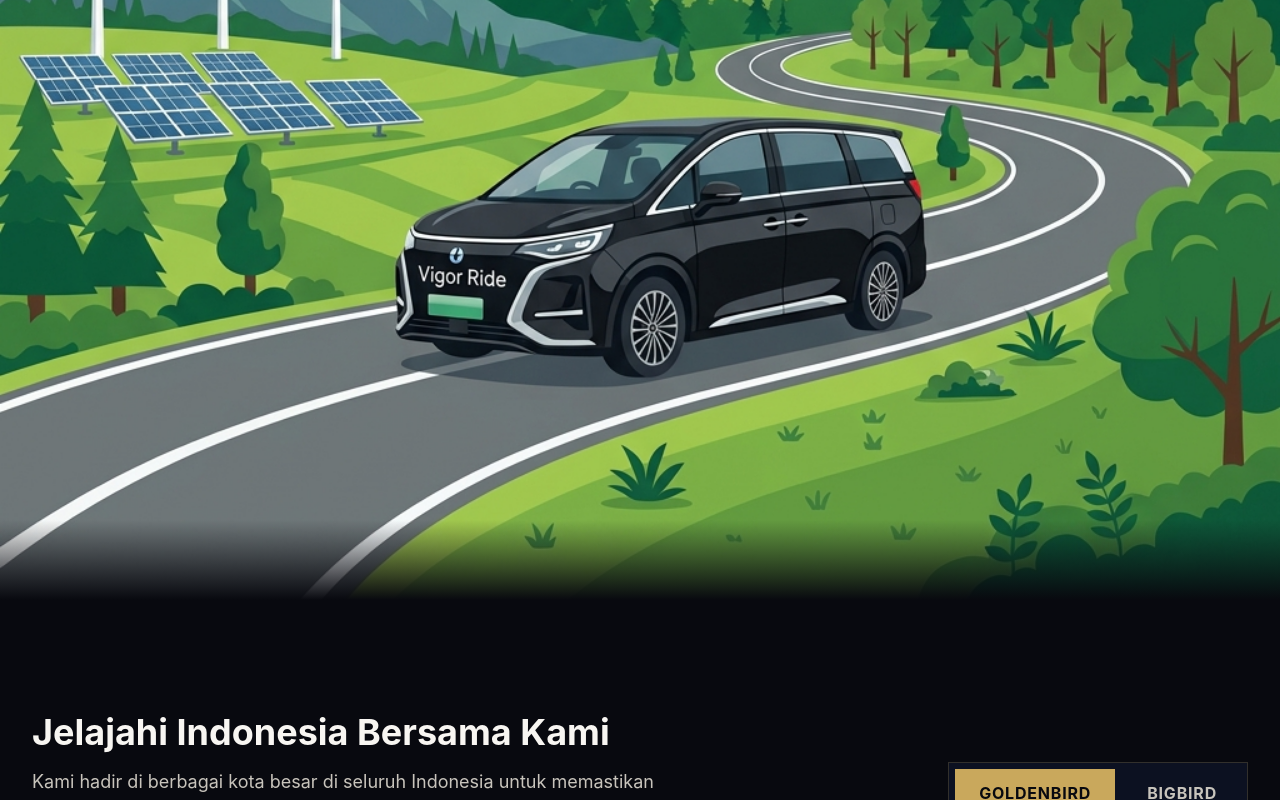
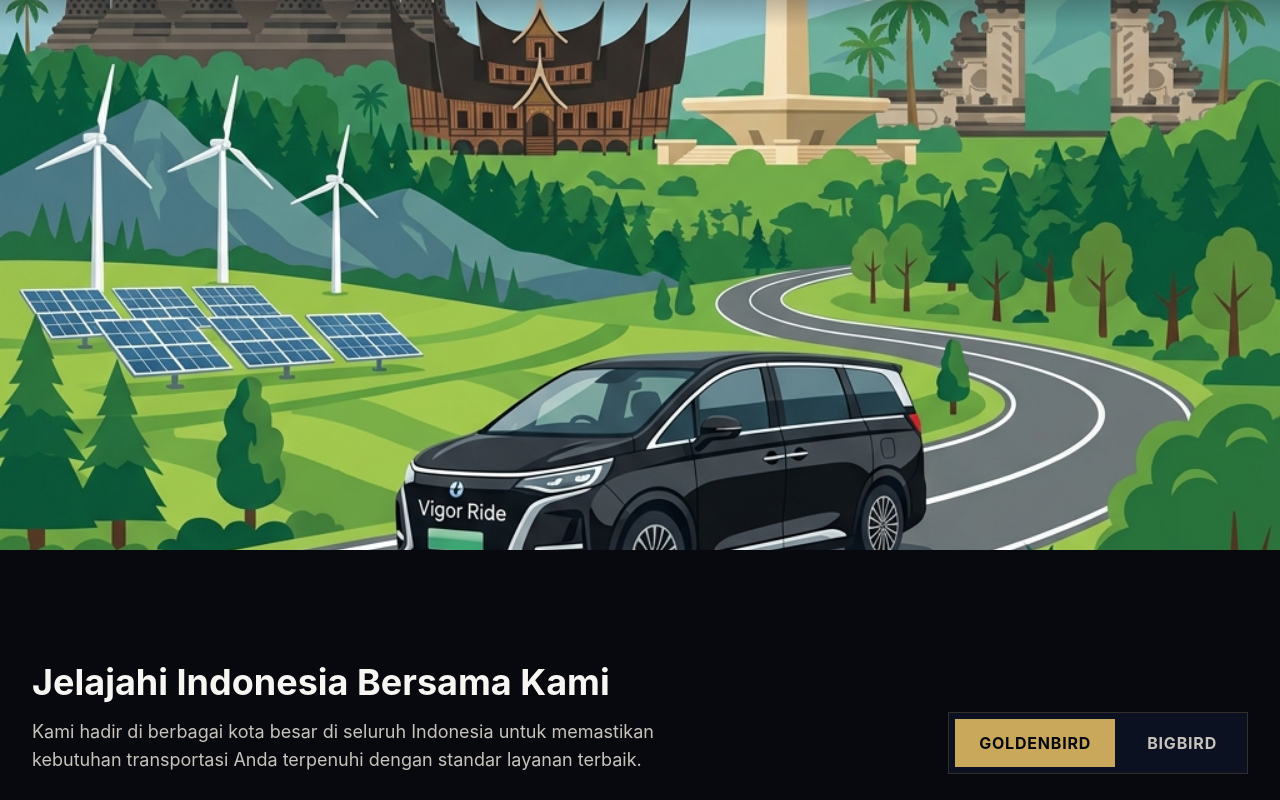
Before and after one commit to budiwrbhakti/bluebird, a React (Vite) app: page / in a window 1280 px wide. Shown: the part 3316-4116 px from the top of the page. Built offline with nearby package versions, Linux system fonts and the light colour scheme.

Commit message:
Adjust Green Future image positioning so car is not cut off

```diff
--- a/src/sections/GreenFutureSection.tsx
+++ b/src/sections/GreenFutureSection.tsx
@@ -36,14 +36,13 @@
         whileInView={{ opacity: 1, y: 0 }}
         viewport={{ once: true, margin: "-50px" }}
         transition={{ duration: 0.8, delay: 0.2 }}
-        className="relative w-full h-[400px] md:h-[600px] lg:h-[700px] mt-auto"
+        className="relative w-full h-[350px] md:h-[550px] lg:h-[650px] mt-auto"
       >
-        <div className="absolute inset-x-0 top-0 h-24 bg-gradient-to-b from-luxury-dark to-transparent z-10" />
-        <div className="absolute inset-x-0 bottom-0 h-20 bg-gradient-to-t from-luxury-dark to-transparent z-10" />
+        <div className="absolute inset-x-0 top-0 h-32 bg-gradient-to-b from-luxury-dark to-transparent z-10" />
         <img
           src="/images/green-future-indonesia.png"
           alt="Green Future Indonesia"
-          className="w-full h-full object-cover object-bottom"
+          className="w-full h-full object-cover object-[center_55%]"
         />
       </motion.div>
     </section>
```
